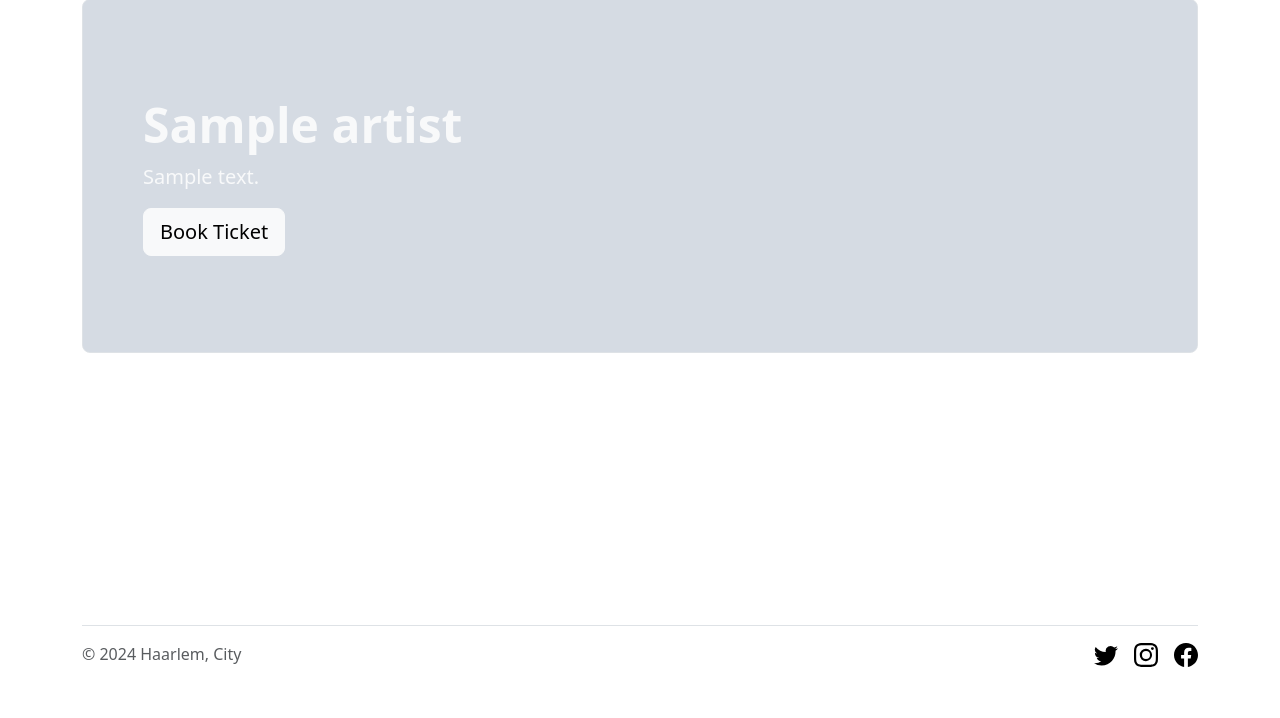
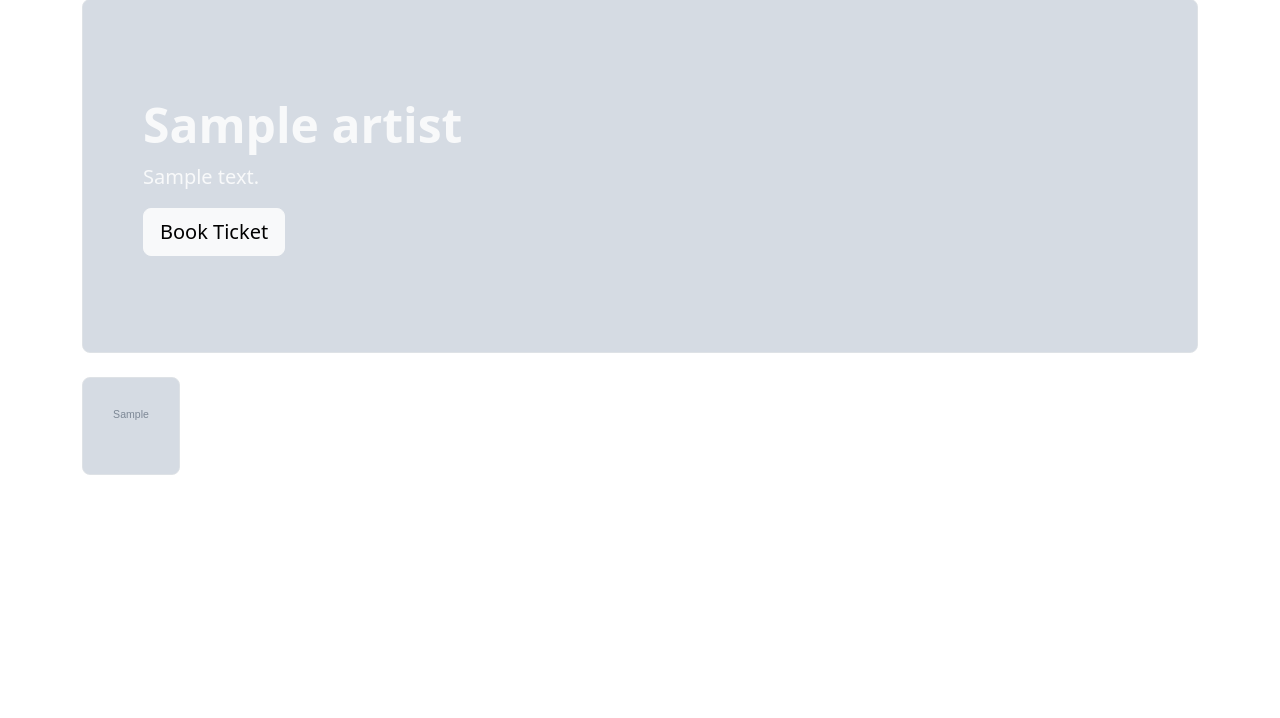
Before and after one commit to l-huisman/The-Festival, a PHP site: the page made by app/views/music/artist.php in a window 1280 px wide. Shown: the part 82-800 px from the top of the page. Run offline with PHP 8.4, Linux system fonts and the light colour scheme; the template is opened without the code that fills it: most values are stand-ins (such as "Sample title", 1, 10 or a date in 2020); grey boxes marked "Sample" are stand-in pictures; data that the repository does not hold is empty; some libraries are stand-ins or nearby versions.

Commit message:
Fix load in

```diff
--- a/app/views/music/artist.php
+++ b/app/views/music/artist.php
@@ -11,19 +11,19 @@ require_once __DIR__ . '/../../views/elements/header.php';
 <body>
     <main>
         <div class="container py-4">
-            <div class="p-5 mb-4 bg-body-tertiary border rounded-3 text-light " style="background-image: url(<?= $artist->getBanner(); ?>); background-size: 100%;">
+            <div class="p-5 mb-4 bg-body-tertiary border rounded-3 text-light" style="background-image: url(<?= $artist->getBanner(); ?>); background-size: 100%;">
                 <div class="container-fluid py-5">
                     <h1 class="display-5 fw-bold"><?= $artist->getName(); ?></h1>
                     <p class="col-md-8 fs-5"><?= $artist->getDescription(); ?></p>
                     <button class="btn btn-light btn-lg" type="button">Book Ticket</button>
                 </div>
             </div>
-            <div class="row align-items-md-stretch h-25">
-                <div class="col-md-4">
+            <div class="d-flex flex-row justify-content-between col-md-4 w-100">
                 <?php
-                    foreach ($artist->getSongs() as $song) {
+                $songs = $artist->getSongs();
+                foreach ($songs as $song) {
                 ?>
-                        <div class="h-100 mi-auto p-5 bg-body-tertiary border rounded-3 text-light" style="background-image: url(<?= $song->getCover(); ?>); background-size: 100%;">
+                    <div class="w-33 h-100 p-5 bg-body-tertiary border rounded-3 text-light" style="background-image: url(<?= $song->getCover(); ?>); background-size: contain;">
                         <audio>
                             <source src="<?= $song->getSong(); ?>" type="audio/mpeg">
                         </audio>
@@ -33,11 +33,10 @@ require_once __DIR__ . '/../../views/elements/header.php';
                 ?>
             </div>
         </div>
-        </div>
     </main>
 </body>
 
 </html>
-<?php
+<!-- <?php
         require_once __DIR__ . '/../../views/elements/footer.php';
-?>
+        ?> -->
```
Lines whose indentation alone changed are shown as unchanged.
